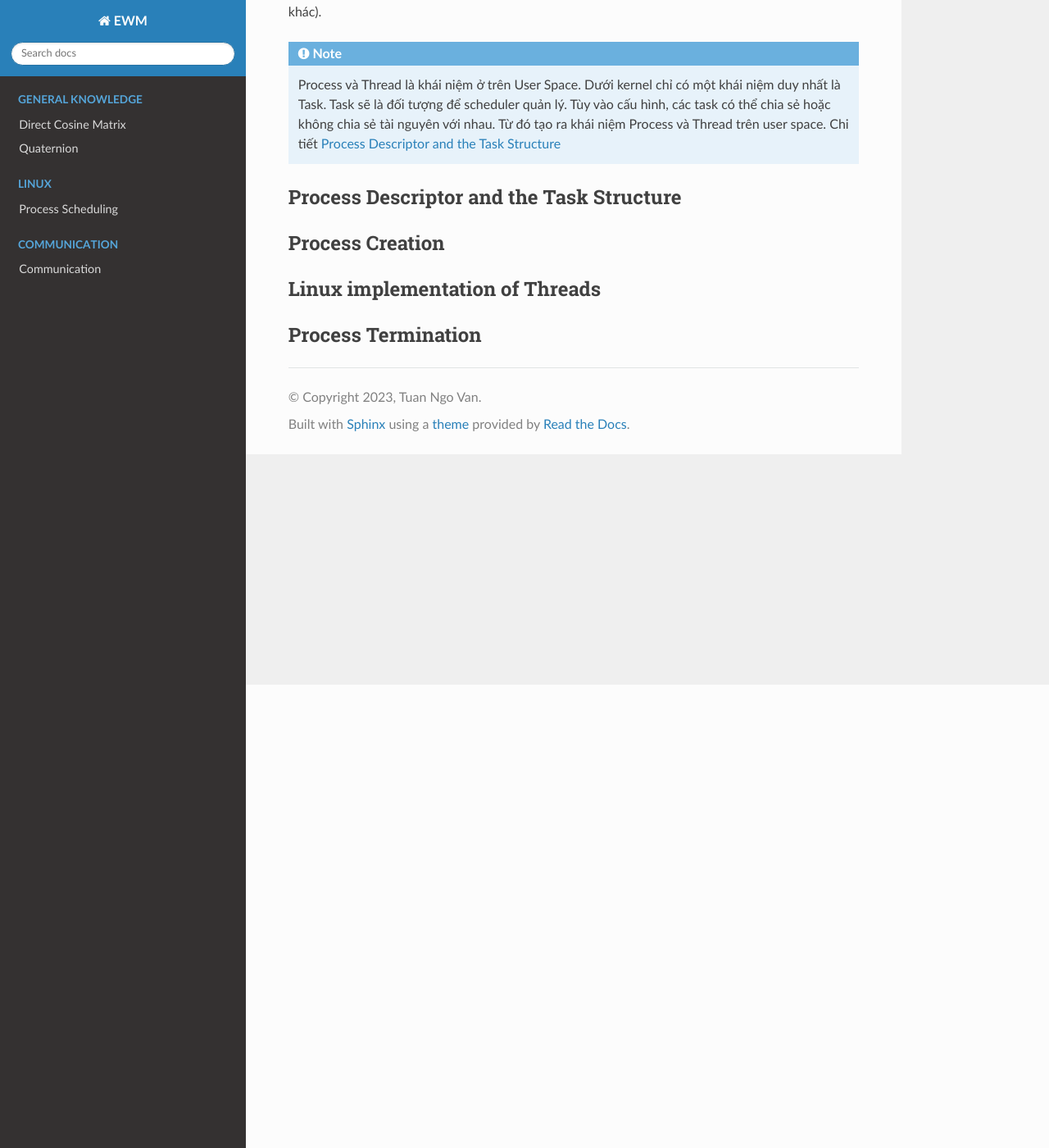
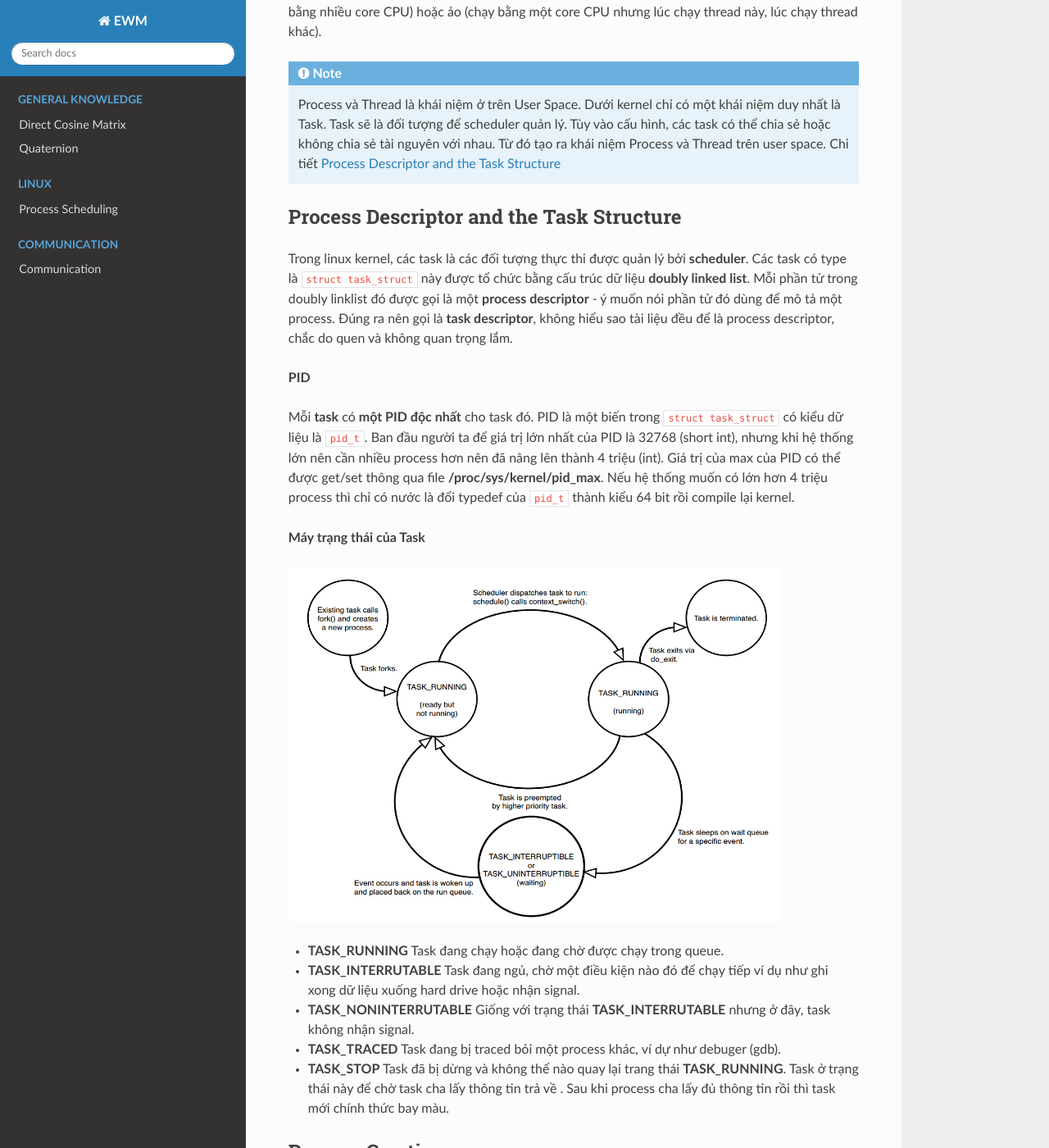
Before and after one commit to tuannv-github/blog, a Sphinx documentation site: the page built from ewm/source/01_linux/kernel_space/03_process_management.rst, in a window 1280 px wide and 1400 px high, scrolled down 565 px. Shown: the whole window at 82% size. Built offline with Sphinx 7.4.7 and the Read the Docs theme 2.0.0, drawn with Linux system fonts in a browser that asks for light colours.

Commit message:
Update process management

```diff
--- a/ewm/source/01_linux/kernel_space/03_process_management.rst
+++ b/ewm/source/01_linux/kernel_space/03_process_management.rst
@@ -12,6 +12,7 @@ Các tài nguyên được sử dụng bởi một process bao gồm:
 - Địa chỉ trong memory mà process đang sử dụng
 - Thời gian CPU mà process đang chiếm dụng
 - Các threads của process
+- ...
 
 
 **Process vs Thread**
@@ -25,6 +26,26 @@ Một process bao gồm ít nhất một hoặc một số thread. Các thread s
 Process Descriptor and the Task Structure
 *****************************************
 
+Trong linux kernel, các task là các đối tượng thực thi được quản lý bởi **scheduler**.
+Các task có type là :code:`struct task_struct` này được tổ chức bằng cấu trúc dữ liệu **doubly linked list**.
+Mỗi phần tử trong doubly linklist đó được gọi là một **process descriptor** - ý muốn nói phần tử đó dùng để mô tả một process. Đúng ra nên gọi là **task descriptor**, không hiểu sao tài liệu đều để là process descriptor, chắc do quen và không quan trọng lắm.
+
+**PID**
+
+Mỗi **task** có **một PID độc nhất** cho task đó. PID là một biến trong :code:`struct task_struct` có kiểu dữ liệu là :code:`pid_t`.
+Ban đầu người ta để giá trị lớn nhất của PID là 32768 (short int), nhưng khi hệ thống lớn nên cần nhiều process hơn nên đã nâng lên thành 4 triệu (int). Giá trị của max của PID có thể được get/set thông qua file **/proc/sys/kernel/pid_max**. Nếu hệ thống muốn có  lớn hơn 4 triệu process thì chỉ có nước là đổi typedef của :code:`pid_t` thành kiểu 64 bit rồi compile lại kernel.
+
+**Máy trạng thái của Task**
+
+.. image:: imgs/task_state_machine.png
+    :width: 600
+    :name: Process State Machine
+
+* **TASK_RUNNING** Task đang chạy hoặc đang chờ được chạy trong queue.
+* **TASK_INTERRUTABLE** Task đang ngủ, chờ một điều kiện nào đó để chạy tiếp ví dụ như ghi xong dữ liệu xuống hard drive hoặc nhận signal.
+* **TASK_NONINTERRUTABLE** Giống với trạng thái **TASK_INTERRUTABLE** nhưng ở đây, task không nhận signal.
+* **TASK_TRACED** Task đang bị traced bỏi một process khác, ví dự như debuger (gdb).
+* **TASK_STOP** Task đã bị dừng và không thể nào quay lại trang thái **TASK_RUNNING**. Task ở trạng thái này để chờ task cha lấy thông tin trả về . Sau khi process cha lấy đủ thông tin rồi thì task mới chính thức bay màu.
 
 Process Creation
 ****************
```
Also changed, not shown: ewm/source/01_linux/kernel_space/imgs/task_state_machine.png (added).
